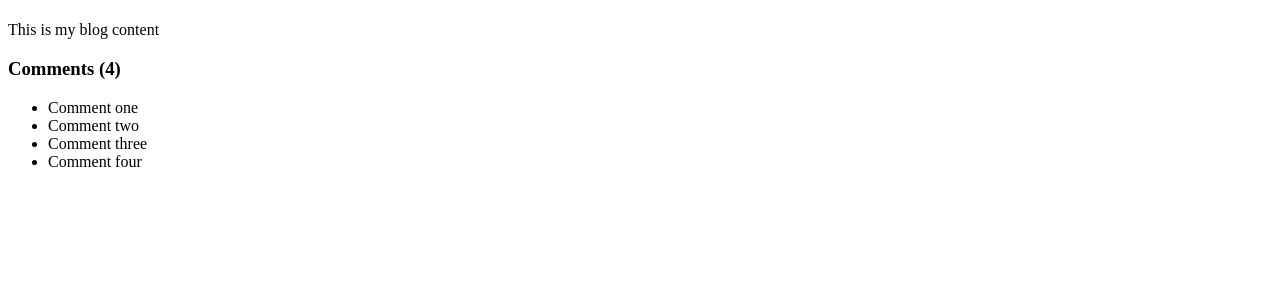
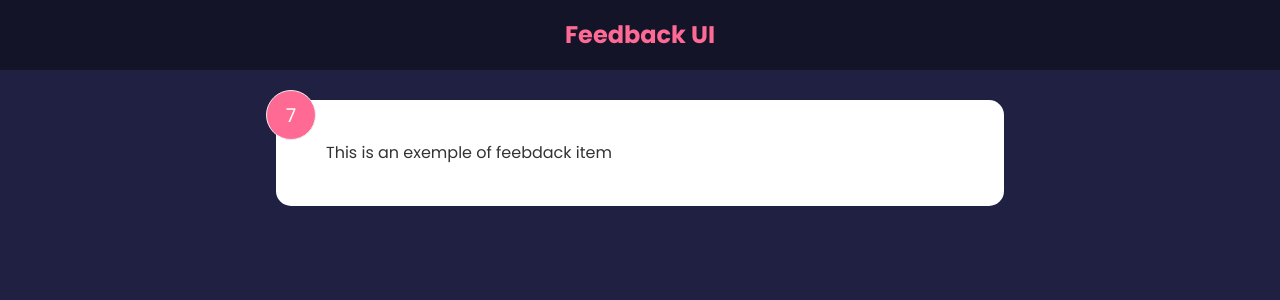
Before and after one commit to safa-gif/FeedbackRepo, a React (Create React App) app in the folder feedback/: page / in a window 1280 px wide. Shown: the top 300 px of the page. Built offline with nearby package versions, Linux system fonts and the light colour scheme.

Commit message:
Creating FeebdackItem

```diff
--- a/feedback/src/App.js
+++ b/feedback/src/App.js
@@ -1,36 +1,17 @@
 import React from 'react'
-
+import Header from './components/Header'
+import FeedbcakItem from './components/FeedbcakItem'
 function App() {
 
-  const title = "Blog Post"
-  const body = "This is my blog content"
-  // is an array of comments we want to displayed using a list
-  const comments = [
-    {id: 1, text: 'Comment one'},
-    {id: 2, text: 'Comment two'},
-    {id: 3, text: 'Comment three'},
-    {id: 4, text: 'Comment four'},
-  ]
    return (
-   <>
-   <h1>{title.toUpperCase}</h1>
-   <p>{body} </p>
-  <div className="comments">
-    <h3>
-      {/* returns the length of the comments'array  */}
-      Comments ({comments.length})
-    </h3>
-    <ul>
-      {
-      comments.map(
-        // using arraow function inside the map
-        (comment, index) => (
-          // displaying the text
-           <li key={comment.id}> {comment.text}</li>
-      ))}
-    </ul>
-  </div>
-   </>)
+    <>
+
+    <Header/>
+    <div className='container'>
+    <FeedbcakItem/>
+   </div>
+    </>
+   )
 }
 
 export default App
--- /dev/null
+++ b/feedback/src/components/FeedbcakItem.jsx
@@ -0,0 +1,18 @@
+import React from 'react'
+import { useState } from 'react'
+function FeedbcakItem() {
+    //to use useState we create a variabel above the return containes an array whith the state and the method that updates it
+    //useState('the default settings")
+    const [rating, setRating] = useState(7)
+    const [text, setText] = useState("This is an exemple of feebdack item")
+  return (
+    <div className="card">
+      <div className="num-display">{rating}</div>
+      <div className="text-display">
+       {text}
+      </div>
+    </div>
+  )
+}
+
+export default FeedbcakItem
--- /dev/null
+++ b/feedback/src/components/Header.jsx
@@ -0,0 +1,34 @@
+import React from 'react'
+import PropTypes from 'prop-types'
+
+//we use propos in the brackets of the component
+function Header({text, bgColor, textColor}) {
+  const headerStyles ={
+    color: textColor,
+    backgroundColor: bgColor,
+  }
+  return (
+    <header style={headerStyles}>
+      <div className="container">
+        <h2>{text}</h2>
+      </div>
+    </header>
+  )
+}
+//setting default properties
+Header.defaultProps =
+{
+    text: "Feedback UI",
+    bgColor: "rgba(0,0,0, 0.4)",
+    textColor: "#ff6a95",
+
+}
+//We can ste the type of the properties
+Header.propTypes =
+{
+    text: PropTypes.string,
+    bgColor:  PropTypes.string,
+    textColor:  PropTypes.string,
+}
+
+export default Header
--- a/feedback/src/index.css
+++ b/feedback/src/index.css
@@ -0,0 +1,230 @@
+@import url('https://fonts.googleapis.com/css2?family=Poppins:wght@400;600;700&display=swap');
+
+* {
+  box-sizing: border-box;
+  margin: 0;
+  padding: 0;
+}
+
+body {
+  font-family: 'Poppins', sans-serif;
+  background-color: #202142;
+  color: #fff;
+  line-height: 1.6;
+}
+
+ul {
+  list-style: none;
+}
+
+.container {
+  max-width: 768px;
+  margin: auto;
+  padding: 0 20px;
+}
+
+header {
+  height: 70px;
+  width: 100%;
+  display: flex;
+  justify-content: space-between;
+  align-items: center;
+  margin-bottom: 30px;
+}
+
+.card {
+  background-color: #fff;
+  color: #333;
+  border-radius: 15px;
+  padding: 40px 50px;
+  margin: 20px 0;
+  position: relative;
+}
+
+.card.reverse {
+  background-color: rgba(0, 0, 0, 0.4);
+  color: #fff;
+}
+
+.card h2 {
+  font-size: 22px;
+  font-weight: 600;
+  text-align: center;
+}
+
+.rating {
+  display: flex;
+  align-items: center;
+  justify-content: space-around;
+  margin: 30px 0 40px;
+}
+
+.rating li,
+.num-display {
+  position: relative;
+  background: #f4f4f4;
+  width: 50px;
+  height: 50px;
+  padding: 10px;
+  text-align: center;
+  border-radius: 50%;
+  font-size: 19px;
+  border: 1px #eee solid;
+  transition: 0.3s;
+}
+
+.rating li label {
+  position: absolute;
+  top: 50%;
+  left: 50%;
+  width: 50px;
+  height: 50px;
+  padding: 10px;
+  border-radius: 50%;
+  transform: translate(-50%, -50%);
+  cursor: pointer;
+}
+
+.rating li:hover,
+.num-display {
+  background: #ff6a95;
+  color: #fff;
+}
+
+[type='radio'] {
+  opacity: 0;
+}
+
+[type='radio']:checked ~ label {
+  background: #ff6a95;
+  color: #fff;
+}
+
+.input-group {
+  display: flex;
+  flex-direction: row;
+  border: 1px solid #ccc;
+  padding: 8px 10px;
+  border-radius: 8px;
+}
+
+input {
+  flex-grow: 2;
+  border: none;
+  font-size: 16px;
+}
+
+input:focus {
+  outline: none;
+}
+
+.feedback-stats {
+  color: #fff;
+  display: flex;
+  justify-content: space-between;
+  align-items: center;
+}
+
+.num-display {
+  position: absolute;
+  top: -10px;
+  left: -10px;
+}
+
+.close,
+.edit {
+  position: absolute;
+  top: 10px;
+  right: 20px;
+  cursor: pointer;
+  background: none;
+  border: none;
+}
+
+.edit {
+  right: 40px;
+}
+
+.btn {
+  color: #fff;
+  border: 0;
+  border-radius: 8px;
+  color: #fff;
+  width: 100px;
+  height: 40px;
+  cursor: pointer;
+}
+
+.btn-primary {
+  background-color: #202142;
+}
+
+.btn-secondary {
+  background: #ff6a95;
+}
+
+.btn:hover {
+  transform: scale(0.98);
+  opacity: 0.9;
+}
+
+.btn:disabled {
+  background-color: #cccccc;
+  color: #333;
+  cursor: auto;
+}
+
+.btn:disabled:hover {
+  transform: scale(1);
+  opacity: 1;
+}
+
+.message {
+  padding-top: 10px;
+  text-align: center;
+  color: rebeccapurple;
+}
+
+/* FIX: Remove position: absolute to keep about icon at the bottom of the
+ * document */
+.about-link {
+  display: flex;
+  justify-content: flex-end;
+}
+
+/* FIX: Remove position: absolute to keep about icon at the bottom of the
+ * document */
+.about-link a {
+  color: #fff;
+  cursor: pointer;
+}
+
+.about-link a:hover {
+  color: #ff6a95;
+}
+
+.about h1 {
+  margin-bottom: 20px;
+}
+
+.about p {
+  margin: 10px 0;
+}
+
+@media (max-width: 600px) {
+  .rating li {
+    margin: 10px 3px;
+  }
+
+  .rating {
+    display: flex;
+    align-items: center;
+    justify-content: center;
+    flex-wrap: wrap;
+    margin: 30px 0 40px;
+  }
+
+  .input-group input {
+    width: 80%;
+  }
+}
```
Also changed, not shown: 1 other file (tests, documents, lock files or other folders).
